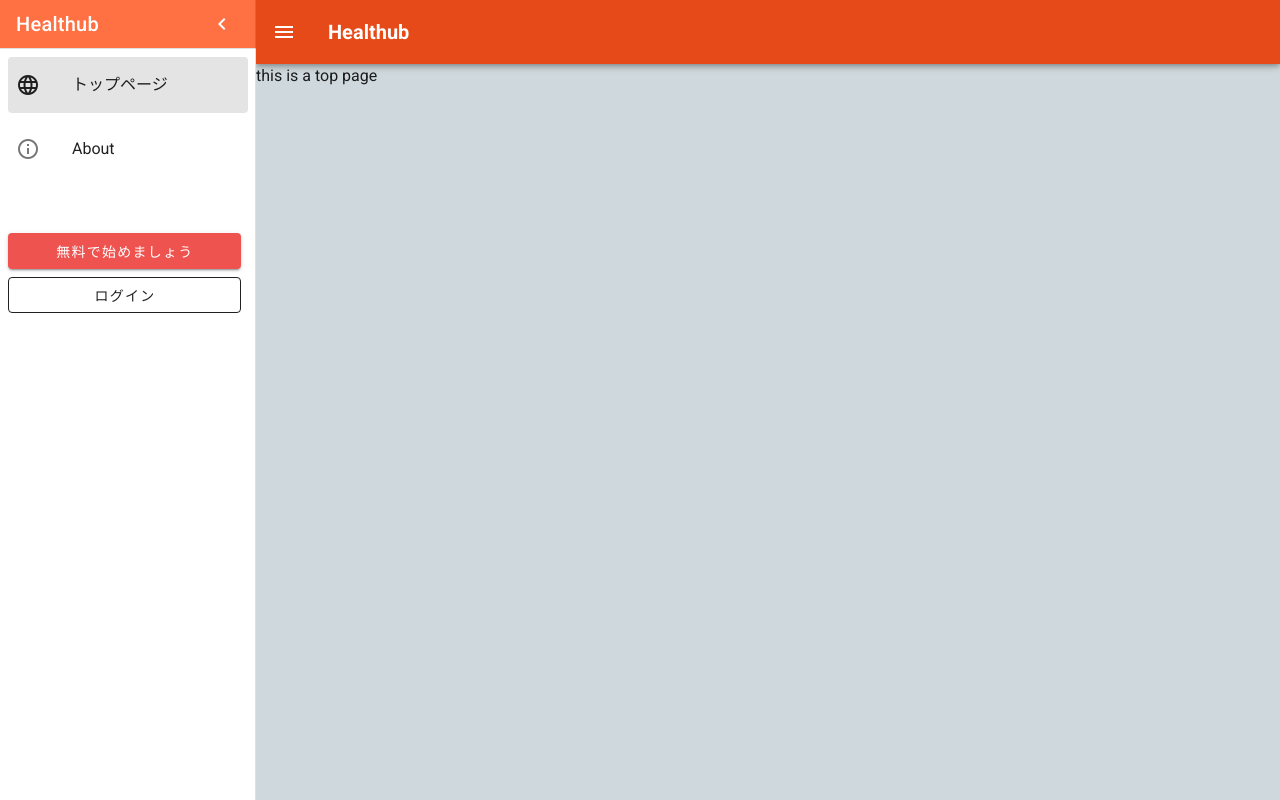
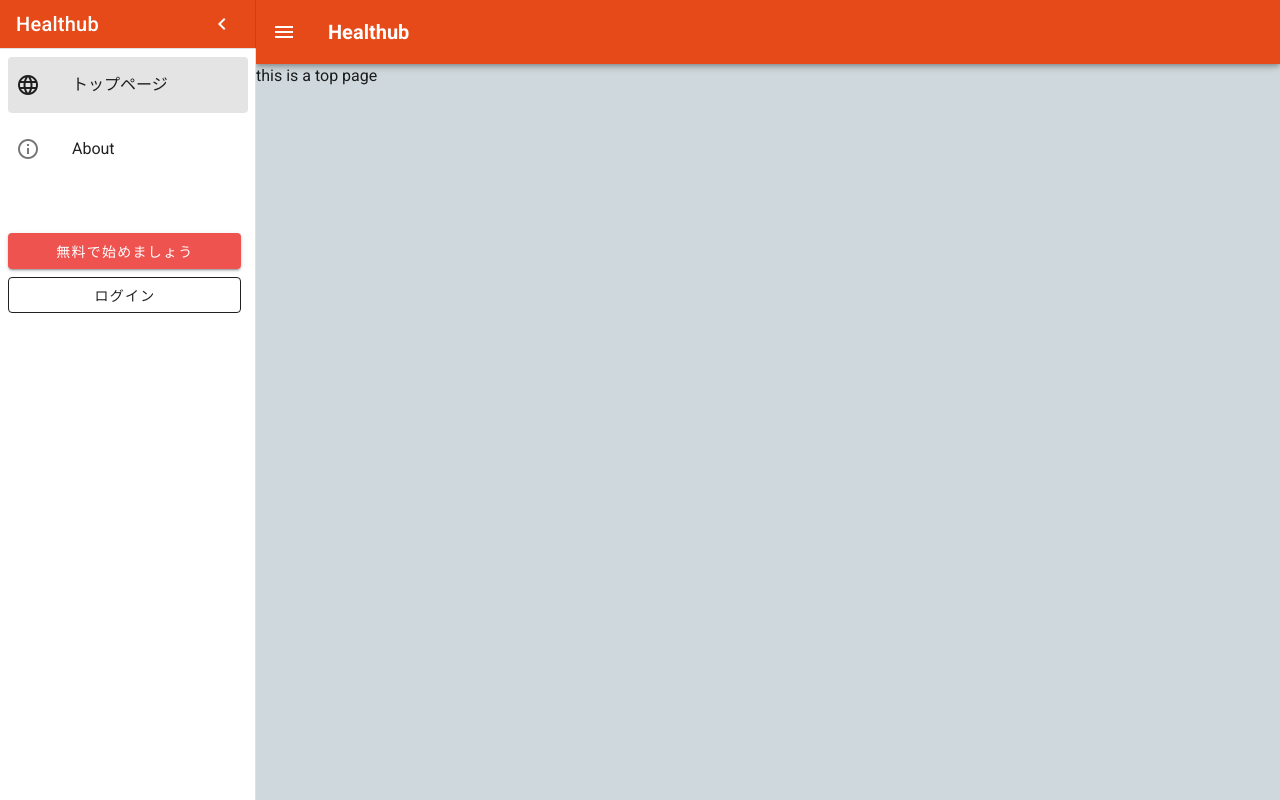
Before and after one commit to kin-downey/healthub-frontend, a Vue app in the folder frontend/: page / in a window 1280 px wide. Both pictures are taken after a click on the button 28 px from the left and 32 px from the top of the page. Built offline with nearby package versions, Linux system fonts and the light colour scheme.

Commit message:
[update]色の微調整

```diff
--- a/frontend/src/App.vue
+++ b/frontend/src/App.vue
@@ -2,7 +2,7 @@
   <v-app style="background-color: #CFD8DC;">
     <div v-if="is_login">
       <v-navigation-drawer app v-model="drawer">
-        <v-list-item style="background-color: #FF7043;">
+        <v-list-item style="background-color: #E64A19;">
           <v-list-item-title class="title" style="background-color: #FF7043;"> Healthub </v-list-item-title>
           <v-btn icon @click="drawer = false">
             <v-icon color="">mdi-chevron-left</v-icon>
@@ -48,7 +48,7 @@
     </div>
     <div v-else>
       <v-navigation-drawer app v-model="drawer">
-        <v-list-item style="background-color: #FF7043;">
+        <v-list-item style="background-color: #E64A19;">
           <v-list-item-title class="title white--text"> Healthub </v-list-item-title>
           <v-btn icon @click="drawer = false">
             <v-icon color="white">mdi-chevron-left</v-icon>
```
